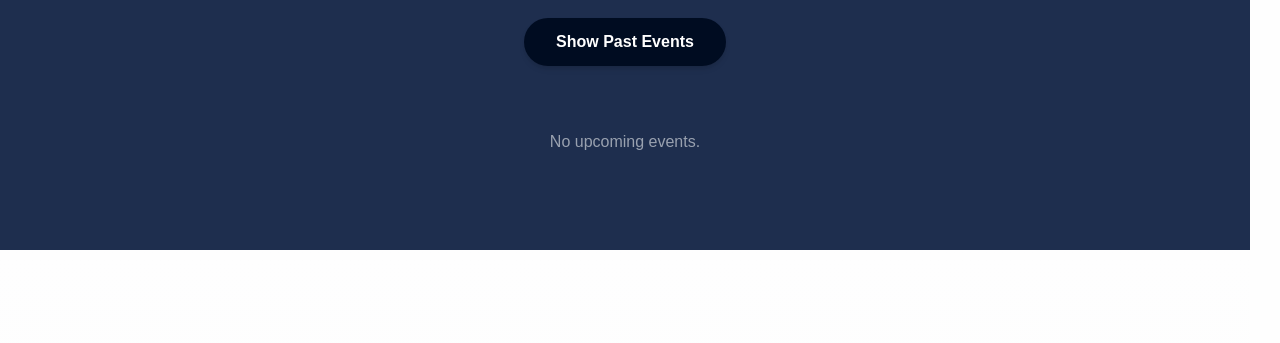
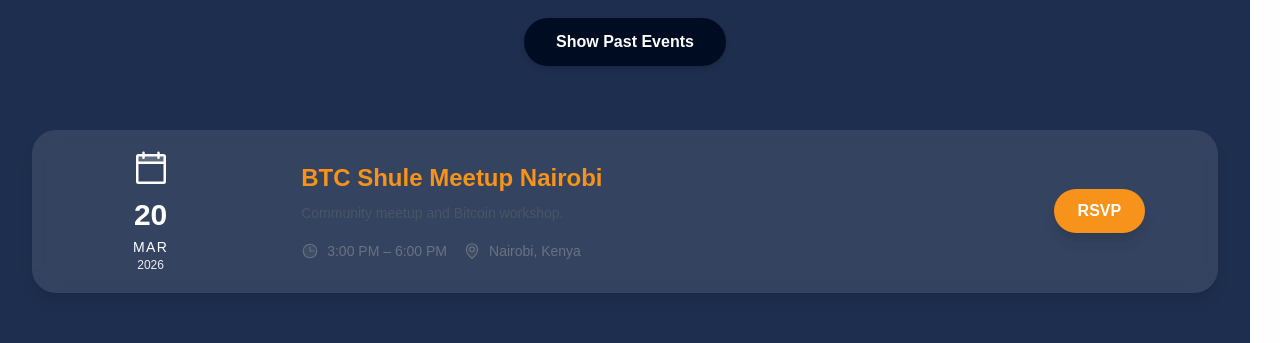
Before and after one commit to BTC-Shule/btc_shule_website, a Next.js app: page / in a window 1280 px wide. Shown: the part 7400-7743 px from the top of the page. Built offline with nearby package versions, Linux system fonts and the light colour scheme.

Commit message:
feat: fix events

```diff
--- a/data/events.json
+++ b/data/events.json
@@ -8,5 +8,14 @@
     "time": "10.00 AM - 2.00 PM",
     "location": "Online",
     "description": "A hackathon focused on buildingopen-source Bitcoin tools for African communities"
-  }
+  },
+  {
+    "id": "210a7255-ad8c-4d84-b047-5a6196f3b5b2",
+  "title": "BTC Shule Meetup Nairobi",
+  "date": "2026-03-20",
+  "time": "3:00 PM – 6:00 PM",
+  "location": "Nairobi, Kenya",
+  "description": "Community meetup and Bitcoin workshop."
+}
+
 ]
--- a/src/app/page.tsx
+++ b/src/app/page.tsx
@@ -5,7 +5,7 @@ import Programs from "@/components/Programs";
 import Statistics from "@/components/Stats";
 import Testimonials from "@/components/Testimonials";
 import GetInvolved from "@/components/GetInvolved";
-import Events from "@/components/EventsClient";
+import Events from "@/components/Events";
 import Blog from "@/components/Blog";
 import Partners from "@/components/Partners";
 import Contact from "@/components/Contact";
--- a/src/components/Events.tsx
+++ b/src/components/Events.tsx
@@ -1,7 +1,7 @@
 import { getEvents } from "@/lib/events";
 import EventsClient from "./EventsClient";
 
-export default async function EventsPage() {
+export default function Events() {
   const events = getEvents();
   return <EventsClient events={events} />;
 }
--- a/src/components/EventsClient.tsx
+++ b/src/components/EventsClient.tsx
@@ -24,7 +24,13 @@ export default function EventsClient({ events = [] }: { events?: Event[] }) {
   const pastEvents = events.filter((e) => new Date(e.date) < now);
   const upcomingEvents = events.filter((e) => new Date(e.date) >= now);
 
-  const filteredEvents = showPast ? pastEvents : upcomingEvents;
+  const filteredEvents = (showPast
+  ? [...upcomingEvents, ...pastEvents]
+  : upcomingEvents
+).sort(
+  (a, b) => new Date(a.date).getTime() - new Date(b.date).getTime()
+);
+
 
   return (
     <section
```
